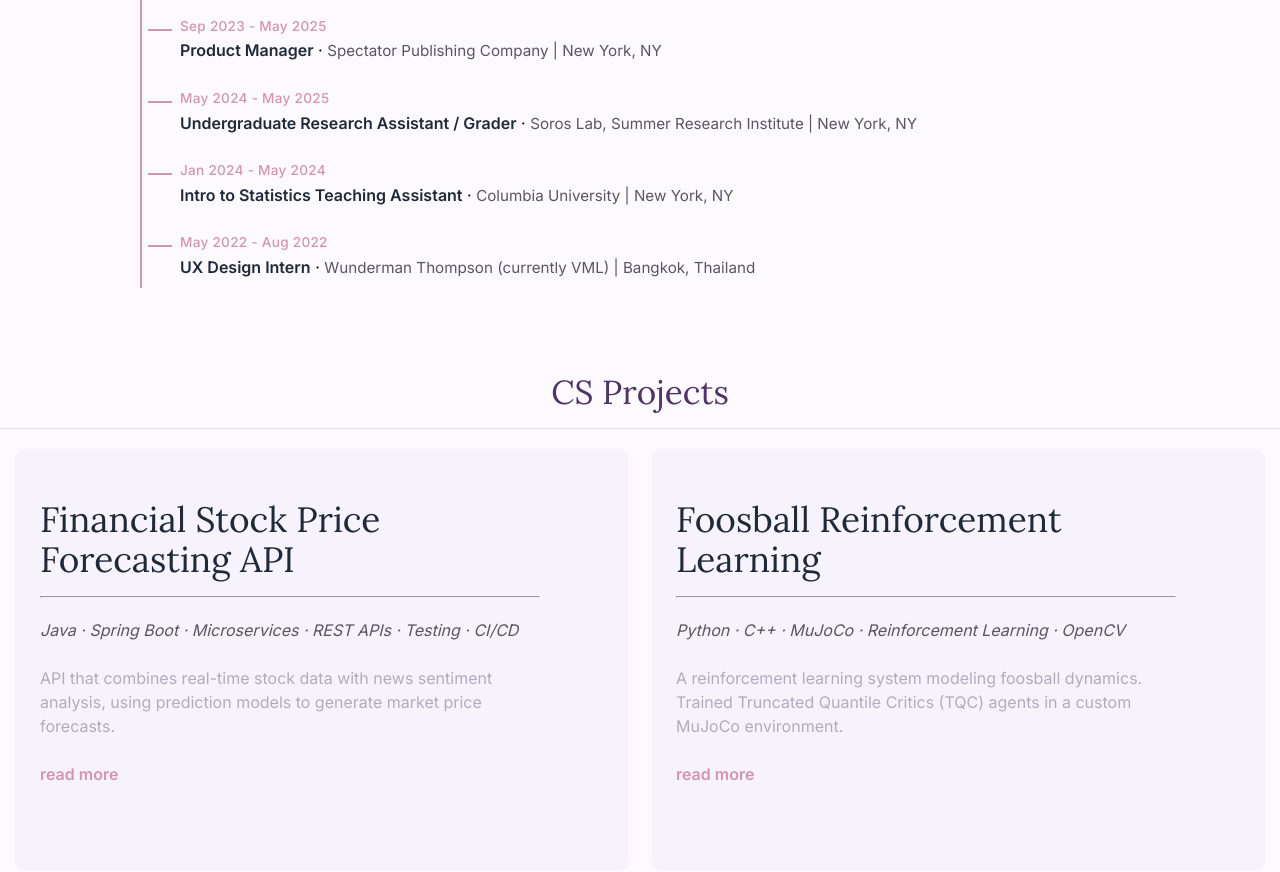
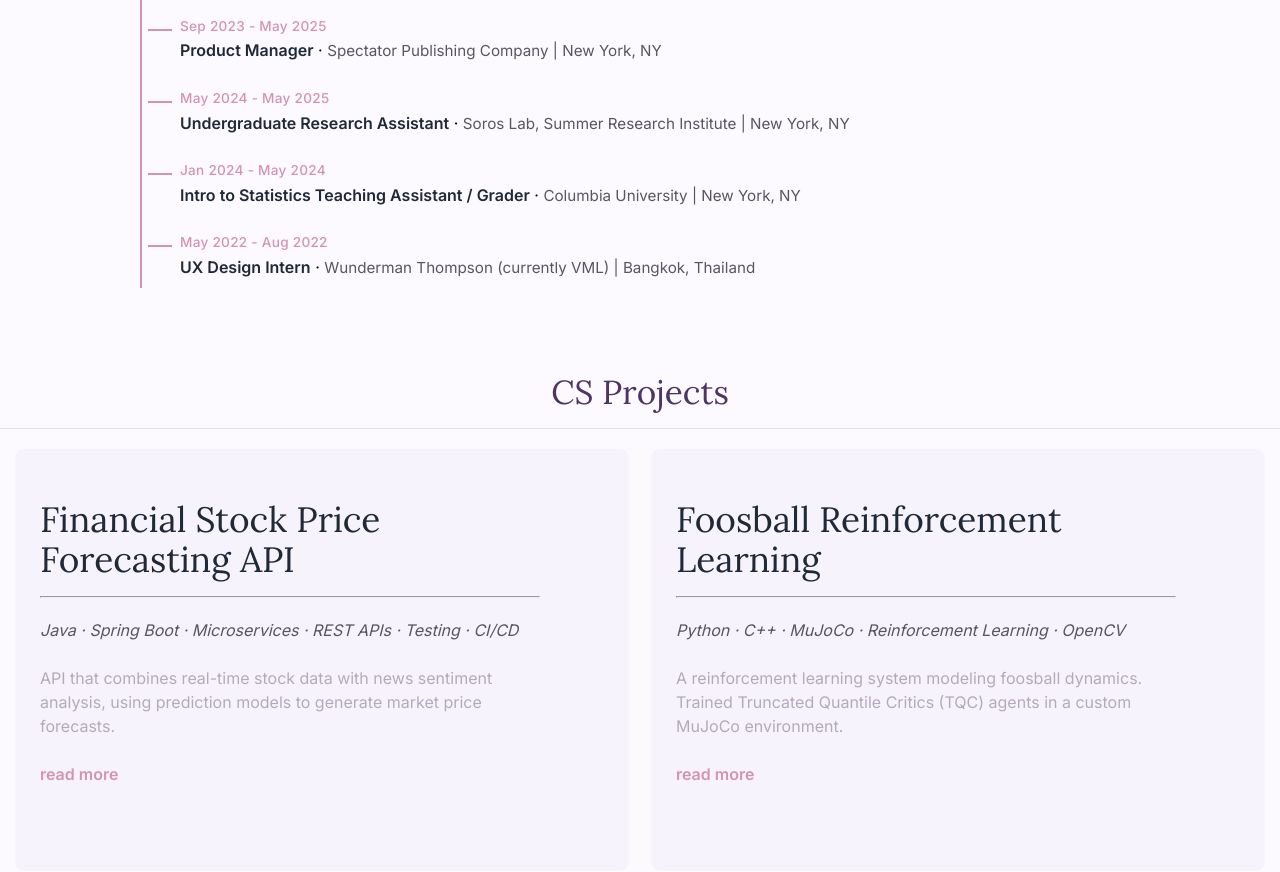
Before and after one commit to pruyontrarakk/Portfolio, a plain HTML site: page website/index.html in a window 1280 px wide. Shown: the part 1250-2122 px from the top of the page. Drawn offline with Linux system fonts and the light colour scheme.

Commit message:
udpated wording

```diff
--- a/website/index.html
+++ b/website/index.html
@@ -69,10 +69,10 @@
         <div class="timeline-content"><div class="timeline-date">Sep 2023 - May 2025</div><div><span class="timeline-title">Product Manager</span> · <span class="timeline-org">Spectator Publishing Company | New York, NY</span></div></div>
       </div>
       <div class="timeline-item">
-        <div class="timeline-content"><div class="timeline-date">May 2024 - May 2025</div><div><span class="timeline-title">Undergraduate Research Assistant / Grader</span> · <span class="timeline-org">Soros Lab, Summer Research Institute | New York, NY</span></div></div>
+        <div class="timeline-content"><div class="timeline-date">May 2024 - May 2025</div><div><span class="timeline-title">Undergraduate Research Assistant</span> · <span class="timeline-org">Soros Lab, Summer Research Institute | New York, NY</span></div></div>
       </div>
       <div class="timeline-item">
-        <div class="timeline-content"><div class="timeline-date">Jan 2024 - May 2024</div><div><span class="timeline-title">Intro to Statistics Teaching Assistant</span> · <span class="timeline-org">Columbia University | New York, NY</span></div></div>
+        <div class="timeline-content"><div class="timeline-date">Jan 2024 - May 2024</div><div><span class="timeline-title">Intro to Statistics Teaching Assistant / Grader</span> · <span class="timeline-org">Columbia University | New York, NY</span></div></div>
       </div>
       <div class="timeline-item">
         <div class="timeline-content"><div class="timeline-date">May 2022 - Aug 2022</div><div><span class="timeline-title">UX Design Intern</span> · <span class="timeline-org">Wunderman Thompson (currently VML) | Bangkok, Thailand</span></div></div>
```
